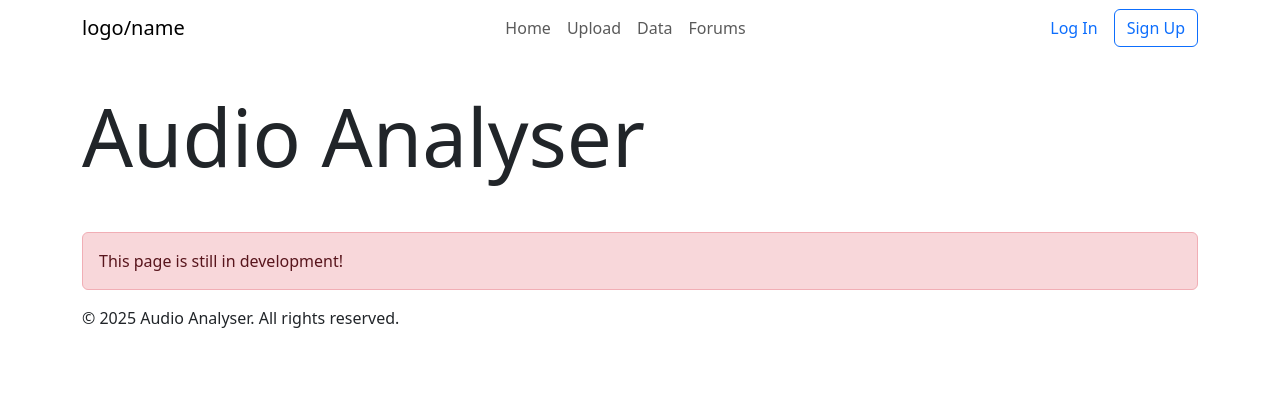
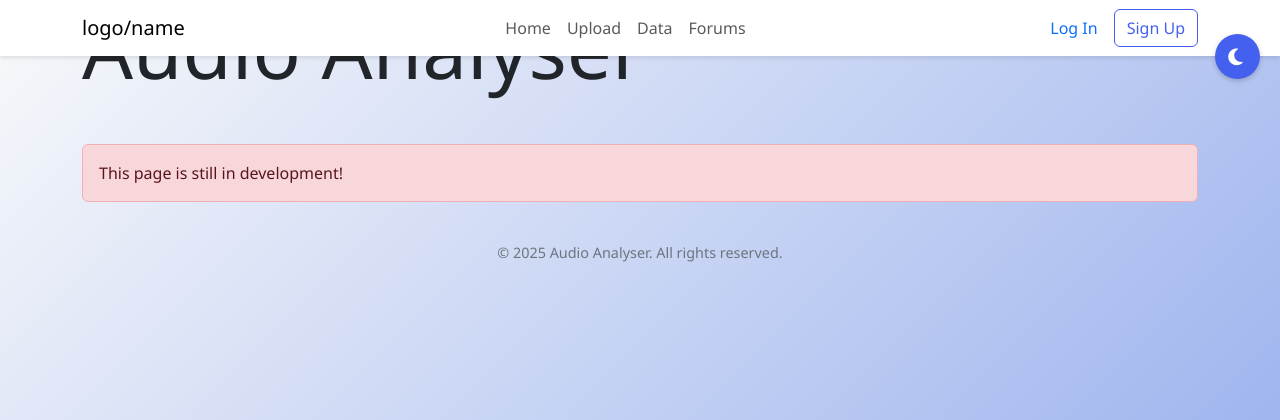
Before and after one commit to qwertytops/AudioAnalyser, a Flask app: page /share in a window 1280 px wide. Shown: the top 420 px of the page. Run offline with Flask 3, Linux system fonts and the light colour scheme.

Commit message:
Moved dark mode button to nav bar

```diff
--- a/app/static/css/introductoryView.css
+++ b/app/static/css/introductoryView.css
@@ -182,7 +182,7 @@ body {
 /* Dark mode toggle button */
 .theme-toggle {
     position: absolute;
-    top: 20px;
+    top: 34px;
     right: 20px;
     z-index: 100;
     width: 45px;
--- a/app/static/css/navView.css
+++ b/app/static/css/navView.css
@@ -1,6 +1,12 @@
 .navbar {
     background-color: #ffffff !important;
     margin-bottom: 2rem;
+    position: fixed;
+    top: 0;
+    left: 0;
+    width: 100%;
+    z-index: 1000;
+    box-shadow: 0 2px 4px rgba(0, 0, 0, 0.1);
 
 }
 .navbar #right {
--- a/app/templates/base.html
+++ b/app/templates/base.html
@@ -20,7 +20,7 @@
     <body class="d-flex flex-column min-vh-100">
 
         {% block navbar %}
-         {% include 'navView.html' %}
+        {% include 'navView.html' %}
         {% endblock %}
 
 
--- a/app/templates/navView.html
+++ b/app/templates/navView.html
@@ -1,3 +1,6 @@
+<script src="{{ url_for('static', filename='scripts/introductoryView.js') }}"></script>
+<link rel="stylesheet" href="{{ url_for('static', filename='css/introductoryView.css') }}">
+
 <nav class = "navbar navbar-expand-lg bg=light">
     <div class = "container">
         <a class="navbar-brand" href="#">logo/name</a>
@@ -25,6 +28,15 @@
                 <a href="#" class="text-decoration-none" >Log In</a>
                 <a href="#" class="btn btn-outline-primary">Sign Up</a>
             </div>
+
+        <!-- Dark Mode Toggle Button -->
+        <button class="theme-toggle" onclick="toggleTheme()" aria-label="Toggle dark mode">
+            <div class="theme-icon-container">
+                <i class="fas fa-moon theme-icon moon-icon"></i>
+                <i class="fas fa-sun theme-icon sun-icon"></i>
+            </div>
+        </button>
+
         </div>
     </div>
 </nav>
```
Also changed, not shown: app/templates/analysisView.html (+0 -8 lines), app/templates/introductoryView.html (+0 -8 lines).
